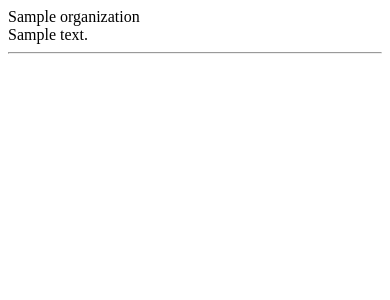
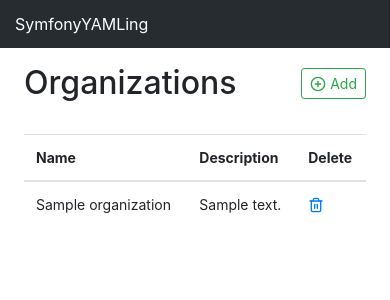
Before and after one commit to Lorddistrict/SymfonyYAMLing, a Symfony app: template templates/home/home.html.twig in a window 390 px wide. Shown: the top 300 px of the page. Run offline with Twig, Linux system fonts and the light colour scheme; the template is opened without the code that fills it: most values are stand-ins (such as "Sample title", 1, 10 or a date in 2020); some libraries are stand-ins or nearby versions.

Commit message:
[Update] files & display

```diff
--- a/src/Manager/OrganizationManager.php
+++ b/src/Manager/OrganizationManager.php
@@ -9,8 +9,11 @@ class OrganizationManager
 {
     /**
      * Get properties of an Organization
+     *
+     * @param array $organization
+     * @return Organization
      */
-    public function getProperties(array $organization)
+    public function getProperties(array $organization): Organization
     {
         return new Organization($organization['name'], $organization['description']);
     }
--- a/templates/core/body.html.twig
+++ b/templates/core/body.html.twig
@@ -9,7 +9,22 @@
     {{ include('core/stylesheets.html.twig') }}
 </head>
 <body>
-{% block body %}{% endblock %}
+
+{{ include('core/dashboard.html.twig') }}
+
+<nav class="navbar navbar-dark sticky-top bg-dark flex-md-nowrap p-0">
+    <a class="navbar-brand col-sm-3 col-md-2 mr-0" href="#">SymfonyYAMLing</a>
+</nav>
+
+<div class="container-fluid">
+    <div class="row">
+        {{ include('core/navbar.html.twig') }}
+        {% block body %}{% endblock %}
+    </div>
+</div>
+
+{{ include('core/javascripts.html.twig') }}
+
 </body>
 
 </html>
--- /dev/null
+++ b/templates/core/dashboard.html.twig
@@ -0,0 +1,99 @@
+{% block dashboard_css %}
+
+    <style type="text/css">
+    body {
+        font-size: .875rem;
+    }
+
+    .feather {
+        width: 16px;
+        height: 16px;
+        vertical-align: text-bottom;
+    }
+
+    /*
+     * Sidebar
+     */
+
+    .sidebar {
+        position: fixed;
+        top: 0;
+        bottom: 0;
+        left: 0;
+        z-index: 100; /* Behind the navbar */
+        padding: 0;
+        box-shadow: inset -1px 0 0 rgba(0, 0, 0, .1);
+    }
+
+    .sidebar-sticky {
+        position: -webkit-sticky;
+        position: sticky;
+        top: 48px; /* Height of navbar */
+        height: calc(100vh - 48px);
+        padding-top: .5rem;
+        overflow-x: hidden;
+        overflow-y: auto; /* Scrollable contents if viewport is shorter than content. */
+    }
+
+    .sidebar .nav-link {
+        font-weight: 500;
+        color: #333;
+    }
+
+    .sidebar .nav-link .feather {
+        margin-right: 4px;
+        color: #999;
+    }
+
+    .sidebar .nav-link.active {
+        color: #007bff;
+    }
+
+    .sidebar .nav-link:hover .feather,
+    .sidebar .nav-link.active .feather {
+        color: inherit;
+    }
+
+    .sidebar-heading {
+        font-size: .75rem;
+        text-transform: uppercase;
+    }
+
+    /*
+     * Navbar
+     */
+
+    .navbar-brand {
+        padding-top: .75rem;
+        padding-bottom: .75rem;
+        font-size: 1rem;
+        background-color: rgba(0, 0, 0, .25);
+        box-shadow: inset -1px 0 0 rgba(0, 0, 0, .25);
+    }
+
+    .navbar .form-control {
+        padding: .75rem 1rem;
+        border-width: 0;
+        border-radius: 0;
+    }
+
+    .form-control-dark {
+        color: #fff;
+        background-color: rgba(255, 255, 255, .1);
+        border-color: rgba(255, 255, 255, .1);
+    }
+
+    .form-control-dark:focus {
+        border-color: transparent;
+        box-shadow: 0 0 0 3px rgba(255, 255, 255, .25);
+    }
+
+    /*
+     * Utilities
+     */
+
+    .border-top { border-top: 1px solid #e5e5e5; }
+    .border-bottom { border-bottom: 1px solid #e5e5e5; }
+</style>
+
+{% endblock %}
--- /dev/null
+++ b/templates/core/javascripts.html.twig
@@ -0,0 +1,3 @@
+<script>
+    feather.replace()
+</script>
--- /dev/null
+++ b/templates/core/navbar.html.twig
@@ -0,0 +1,20 @@
+{% block navbar %}
+    <nav class="col-md-2 d-none d-md-block bg-light sidebar">
+        <div class="sidebar-sticky">
+            <ul class="nav flex-column">
+                <li class="nav-item">
+                    <a class="nav-link" href="{{ url('home') }}">
+                        <span data-feather="home"></span>
+                        Home
+                    </a>
+                </li>
+                <li class="nav-item">
+                    <a class="nav-link" href="#">
+                        <span data-feather="plus-circle"></span>
+                        Add
+                    </a>
+                </li>
+            </ul>
+        </div>
+    </nav>
+{% endblock %}
--- a/templates/core/stylesheets.html.twig
+++ b/templates/core/stylesheets.html.twig
@@ -1,7 +1,14 @@
 {# CSS #}
 <link rel="stylesheet" href="https://cdnjs.cloudflare.com/ajax/libs/font-awesome/5.13.0/css/all.min.css"
       integrity="sha256-h20CPZ0QyXlBuAw7A+KluUYx/3pK+c7lYEpqLTlxjYQ=" crossorigin="anonymous" />
+<link rel="stylesheet" href="https://cdnjs.cloudflare.com/ajax/libs/twitter-bootstrap/4.4.0/css/bootstrap.min.css"
+      integrity="sha256-/ykJw/wDxMa0AQhHDYfuMEwVb4JHMx9h4jD4XvHqVzU=" crossorigin="anonymous" />
 
 {# JS #}
+<script src="https://cdnjs.cloudflare.com/ajax/libs/jquery/3.5.0/jquery.min.js"
+        integrity="sha256-xNzN2a4ltkB44Mc/Jz3pT4iU1cmeR0FkXs4pru/JxaQ=" crossorigin="anonymous"></script>
 <script src="https://cdnjs.cloudflare.com/ajax/libs/font-awesome/5.13.0/js/all.min.js"
         integrity="sha256-KzZiKy0DWYsnwMF+X1DvQngQ2/FxF7MF3Ff72XcpuPs=" crossorigin="anonymous"></script>
+<script src="https://cdnjs.cloudflare.com/ajax/libs/twitter-bootstrap/4.4.0/js/bootstrap.min.js"
+        integrity="sha256-oKpAiD7qu3bXrWRVxnXLV1h7FlNV+p5YJBIr8LOCFYw=" crossorigin="anonymous"></script>
+<script src="https://unpkg.com/feather-icons/dist/feather.min.js"></script>
--- a/templates/home/home.html.twig
+++ b/templates/home/home.html.twig
@@ -3,11 +3,37 @@
 {% block title %}Home{% endblock %}
 
 {% block body %}
-
-    {% for organization in organizations %}
-        {{ organization.name }}<br/>
-        {{ organization.description }}
-        <hr>
-    {% endfor %}
-
+    <main role="main" class="col-md-9 ml-sm-auto col-lg-10 pt-3 px-4">
+        <div class="d-flex justify-content-between flex-wrap flex-md-nowrap align-items-center pb-2 mb-3">
+            <h1 class="h2">Organizations</h1>
+            <div class="btn-toolbar mb-2 mb-md-0">
+                <a href="#" class="btn btn-sm btn-outline-success">
+                    <span data-feather="plus-circle"></span>
+                    Add
+                </a>
+            </div>
+        </div>
+        <table class="table">
+            <thead>
+                <tr>
+                    <th scope="col">Name</th>
+                    <th scope="col">Description</th>
+                    <th scope="col">Delete</th>
+                </tr>
+            </thead>
+            <tbody>
+                {% for organization in organizations %}
+                    <tr>
+                        <td>{{ organization.name }}</td>
+                        <td>{{ organization.description | slice(0, 200) }}</td>
+                        <td>
+                            <a href="">
+                                <span data-feather="trash-2"></span>
+                            </a>
+                        </td>
+                    </tr>
+                {% endfor %}
+            </tbody>
+        </table>
+    </main>
 {% endblock %}
```
Also changed, not shown: src/Controller/HomeController.php (+9 -9 lines), src/Manager/YamlManager.php (added, +26 -0 lines).
